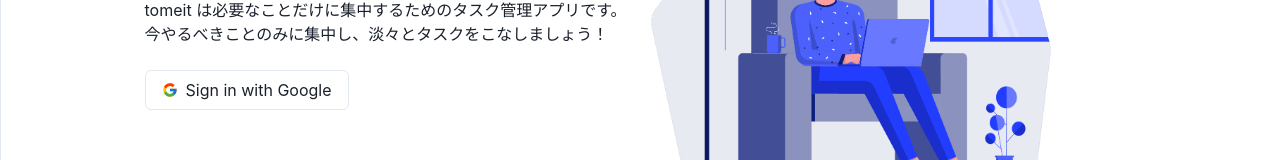
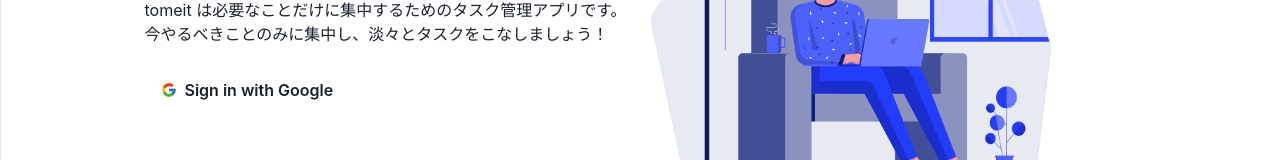
Before and after one commit to minguu42/tomeit-canary, a Next.js app: page / in a window 1280 px wide. Shown: the part 237-397 px from the top of the page. Built offline with nearby package versions, Linux system fonts and the light colour scheme; no server answers.

Commit message:
fix: GoogleLoginButton の追加

```diff
--- a/src/components/pages/Landing.tsx
+++ b/src/components/pages/Landing.tsx
@@ -1,17 +1,10 @@
 import type { NextPage } from "next";
 import Head from "next/head";
-import {
-  Container,
-  Flex,
-  VStack,
-  Button,
-  Text,
-  Heading,
-} from "@chakra-ui/react";
-import { FcGoogle } from "react-icons/fc";
+import { Container, Flex, VStack, Text, Heading } from "@chakra-ui/react";
 
 import LayoutWithDrawer from "components/common/LayoutWithDrawer";
 import Image from "components/common/Image";
+import GoogleLoginButton from "components/models/user/GoogleLoginButton";
 
 const Landing = (): JSX.Element => (
   <>
@@ -33,14 +26,7 @@ const Landing = (): JSX.Element => (
               <br />
               今やるべきことのみに集中し、淡々とタスクをこなしましょう！
             </Text>
-            <Button
-              p="8px 16px"
-              fontWeight="normal"
-              variant="outline"
-              leftIcon={<FcGoogle />}
-            >
-              Sign in with Google
-            </Button>
+            <GoogleLoginButton />
           </VStack>
           <Image
             src="/work_from_home.png"
```
